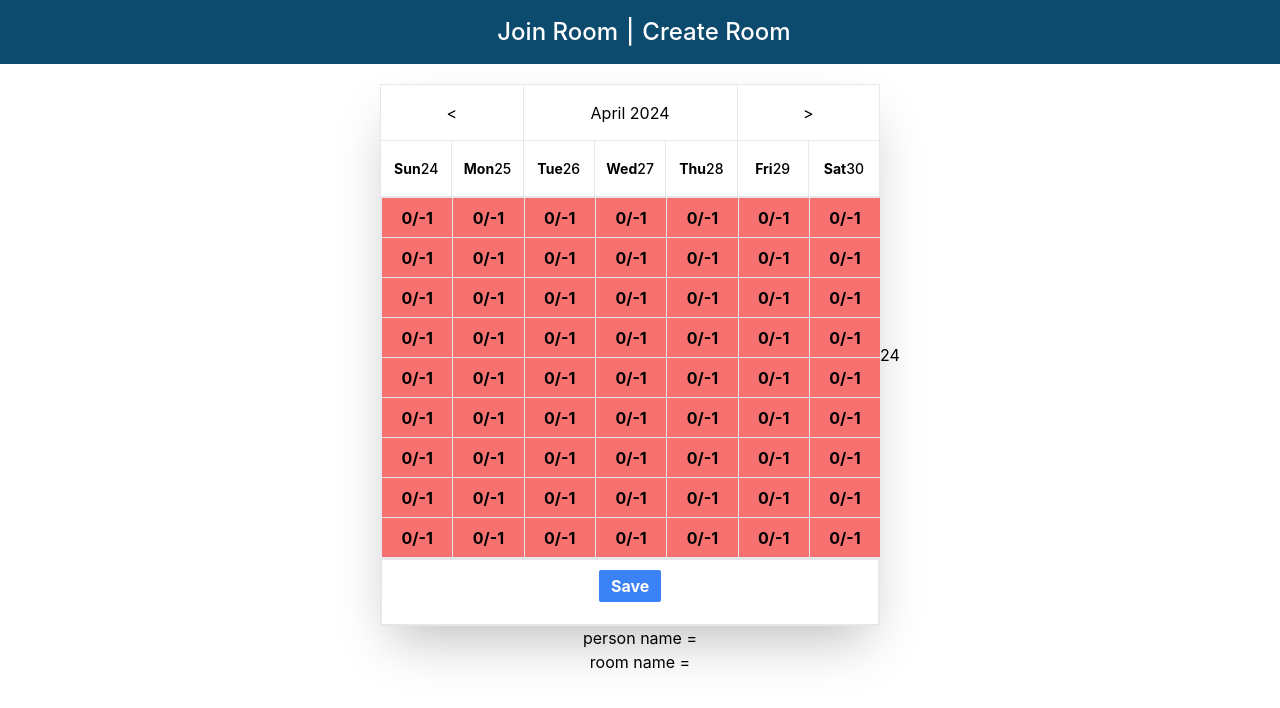
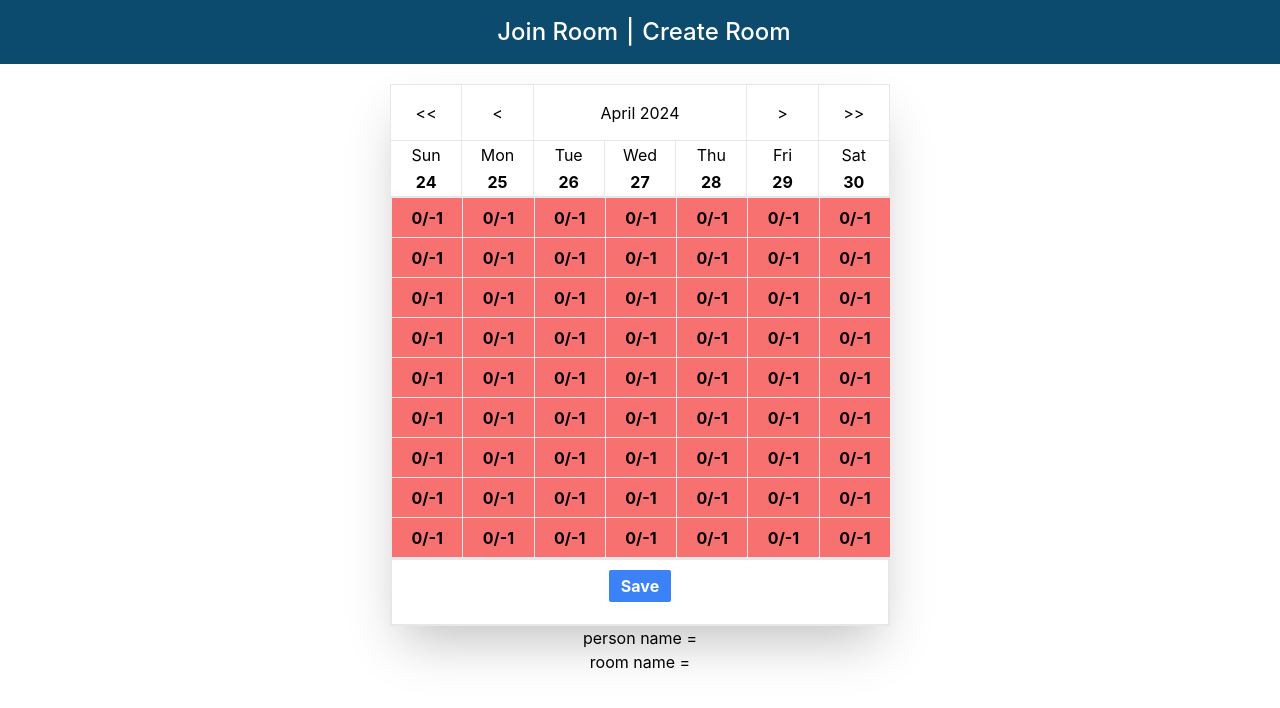
Before and after one commit to abaheer/meeting-time-finder, a React (Vite) app in the folder client/: page /room in a window 1280 px wide. Shown: the top 708 px of the page. Built offline with nearby package versions, Linux system fonts and the light colour scheme; no server answers.

Commit message:
Add button to go to next week

```diff
--- a/client/src/pages/calender/calendar.jsx
+++ b/client/src/pages/calender/calendar.jsx
@@ -54,6 +54,14 @@ export const Calendar = (props) => {
     props.onChange((prev) => sub(prev, { months: 1 }));
   };
 
+  const prevWeek = () => {
+    props.onChange((prev) => sub(prev, { weeks: 1 }));
+  };
+
+  const nextWeek = () => {
+    props.onChange((prev) => add(prev, { weeks: 1 }));
+  };
+
   const setCurrentDay = (dayOfTheMonth) => {
     props.onChange((prev) => set(prev, { date: dayOfTheMonth }));
   };
@@ -76,7 +84,8 @@ export const Calendar = (props) => {
             key="uhhh"
             className="grid grid-cols-7 border-t border-l justify-center items-center text-center"
           >
-            <Cell className="col-span-2" text={"<"} onClick={prevMonth} />
+            <Cell className="col-span-1" text={"<<"} onClick={prevMonth} />
+            <Cell className="col-span-1" text={"<"} onClick={prevWeek} />
             <Cell
               className="col-span-3"
               text={
@@ -85,12 +94,13 @@ export const Calendar = (props) => {
                 props.value.getFullYear()
               }
             />
-            <Cell className="col-span-2" text={">"} onClick={nextMonth} />
+            <Cell className="col-span-1" text={">"} onClick={nextWeek} />
+            <Cell className="col-span-1" text={">>"} onClick={nextMonth} />
             {daysOfTheWeek.map((day, index) => {
               return (
                 <Cell
                   key={day}
-                  className="col-span-1 text-sm font-bold"
+                  className="col-span-1 grid grid-rows-2 h-10 text-l"
                   text={day}
                   startWeek={props.value}
                   dayIndex={index}
@@ -131,7 +141,6 @@ export const Calendar = (props) => {
             </div>
           </div>
         </div>
-        <h1>{props.value.getDate()}</h1>
       </div>
       <div className="flex-col text-center *:justify-center">
         {" "}
--- a/client/src/pages/calender/cell.jsx
+++ b/client/src/pages/calender/cell.jsx
@@ -22,8 +22,8 @@ export const Cell = (props) => {
         props.dayOfTheMonth
       )}
     >
-      <h1>{props.text}</h1>
-      <h2 className="font-medium">{day && day.getDate()}</h2>
+      <h1>{props.text} </h1>
+      <h2 className="font-bold">{day && day.getDate()}</h2>
     </div>
   );
 };
```
